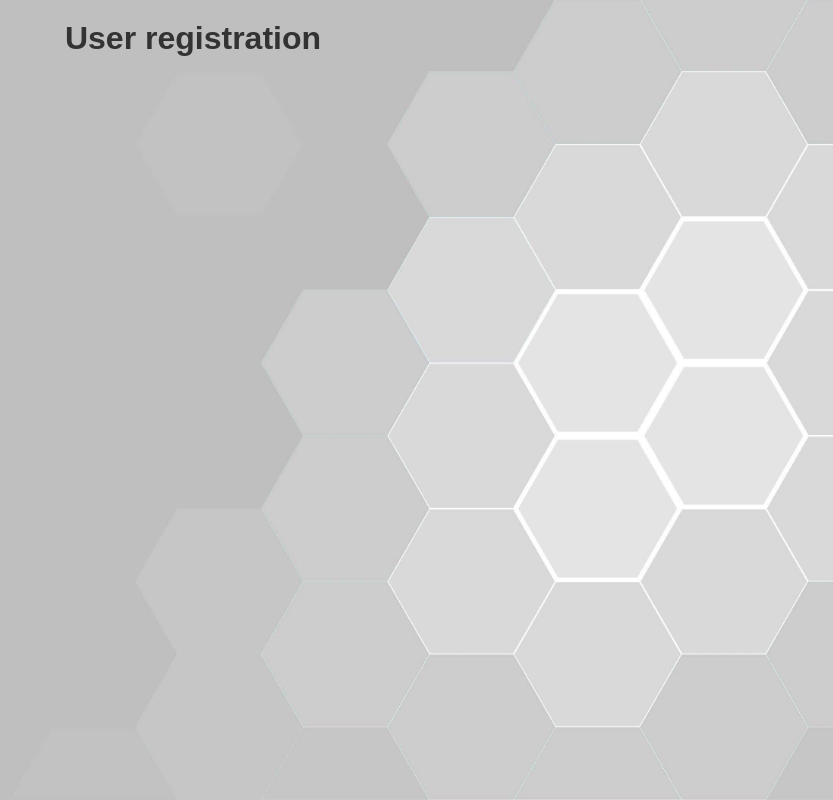
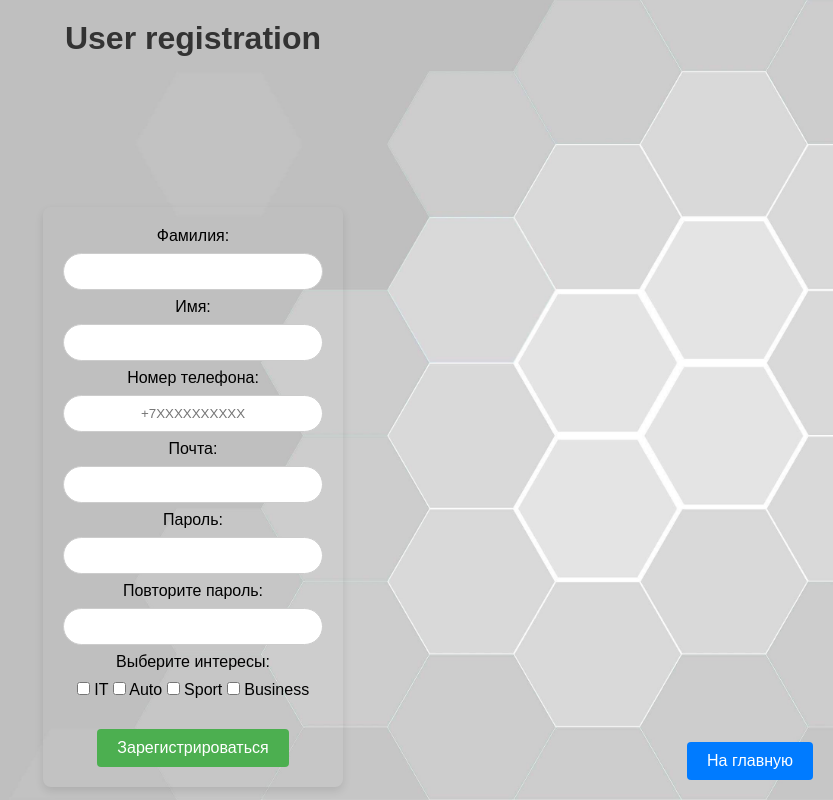
Before and after one commit to Alexeyshu86/Eventory, a Django app: page /user_registration/ in a window 1280 px wide. Shown: the whole page, without its empty margins (447-1280 px from the left). Run offline with Django 5.2, Linux system fonts and the light colour scheme.

Commit message:
add form register user

```diff
--- a/eventory/main/static/main/css/main.css
+++ b/eventory/main/static/main/css/main.css
@@ -35,13 +35,21 @@ h1 {
 }
 
 input[type="text"],
-input[type="password"] {
+input[type="password"],
+input[type="password_repeat"],
+input[type="tel"],
+input[type="email"]{
     width: 100%;
     padding: 10px;
     margin: 8px 0;
     border: 1px solid #ccc;
     border-radius: 20px;
     box-sizing: border-box;
+    text-align: center;
+}
+
+.checkbox-container {
+    margin-top: 10px;
 }
 
 button {
@@ -61,6 +69,10 @@ button {
     padding: 10px 20px;
     color: white;
     background-color: #007BFF;
+}
+
+.btn_register {
+    margin-top: 30px;
 }
 
 button:hover {
@@ -117,6 +129,10 @@ p a:hover {
     margin: 10px 0; /* Отступы для элементов списка */
 }
 
+.registrationForm {
+    margin-top: 150px;
+}
+
 /* Медиа-запросы для мобильных устройств */
 @media (max-width: 600px) {
     h1 {
--- a/eventory/registration/templates/registration/user_regs.html
+++ b/eventory/registration/templates/registration/user_regs.html
@@ -5,4 +5,34 @@
 
 {% block content %}
     <h1>User registration</h1>
+        <form class="registrationForm" method="POST">
+            {% csrf_token %}
+                <label for="surname">Фамилия:</label>
+                <input type="text" id="surname" name="surname" required>
+
+                <label for="name">Имя:</label>
+                <input type="text" id="name" name="name" required>
+
+                <label for="phone">Номер телефона:</label>
+                <input type="tel" id="phone" name="phone" pattern="\+7\d{10}" placeholder="+7XXXXXXXXXX" required>
+
+                <label for="email">Почта:</label>
+                <input type="email" id="email" name="email" required>
+
+                <label for="password">Пароль:</label>
+                <input type="password" id="password" name="password" required>
+
+                <label for="password_repeat">Повторите пароль:</label>
+                <input type="password" id="password_repeat" name="password" required>
+
+                <label class="interest">Выберите интересы:</label>
+                <div class="checkbox-container">
+                    <label><input type="checkbox" name="tags[]" value="IT" /> IT</label>
+                    <label><input type="checkbox" name="tags[]" value="Auto" /> Auto</label>
+                    <label><input type="checkbox" name="tags[]" value="Sport" /> Sport</label>
+                    <label><input type="checkbox" name="tags[]" value="Business" /> Business</label>
+                </div>
+                <button type="submit" class="btn_register">Зарегистрироваться</button>
+        </form>
+    <a href="{% url 'home' %}"><button type="submit" class="btn">На главную</button></a>
 {% endblock %}
```
